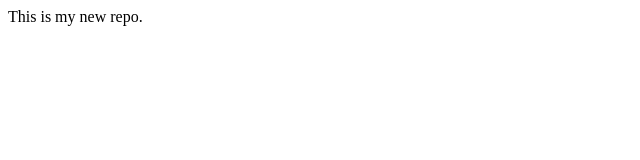
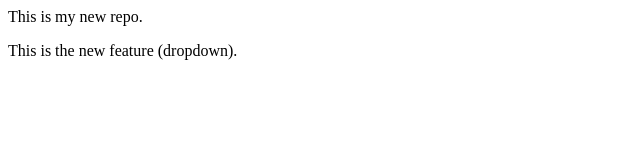
Before and after one commit to Fawwaz-77/LocalRepo, a plain HTML site: page index.html in a window 1280 px wide. Shown: the whole page, without its empty margins (0-640 px from the left). Drawn offline with Linux system fonts and the light colour scheme.

```diff
--- a/index.html
+++ b/index.html
@@ -1 +1,2 @@
 <p>This is my new repo. </p>
+<p>This is the new feature (dropdown).</p>
```
